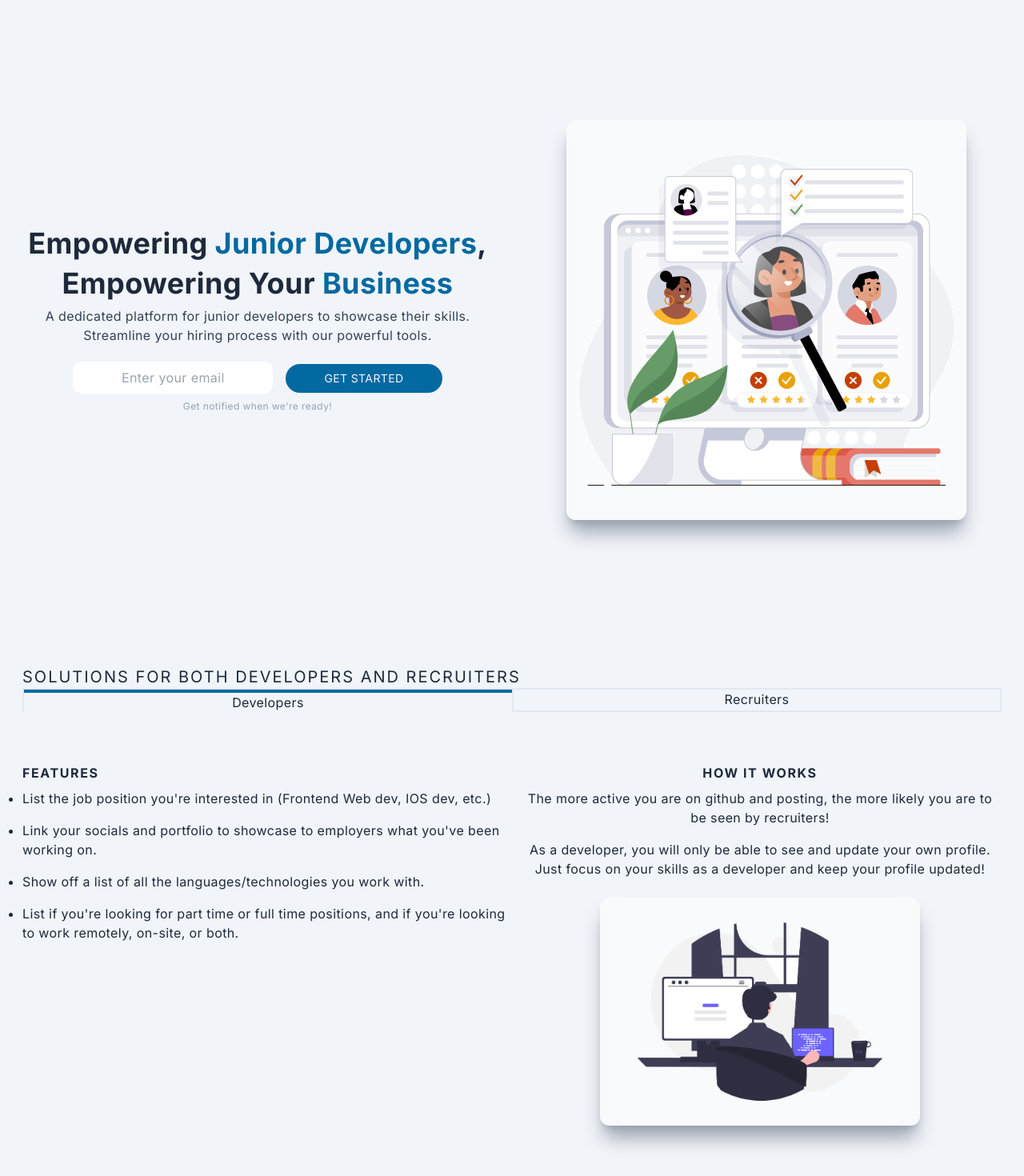
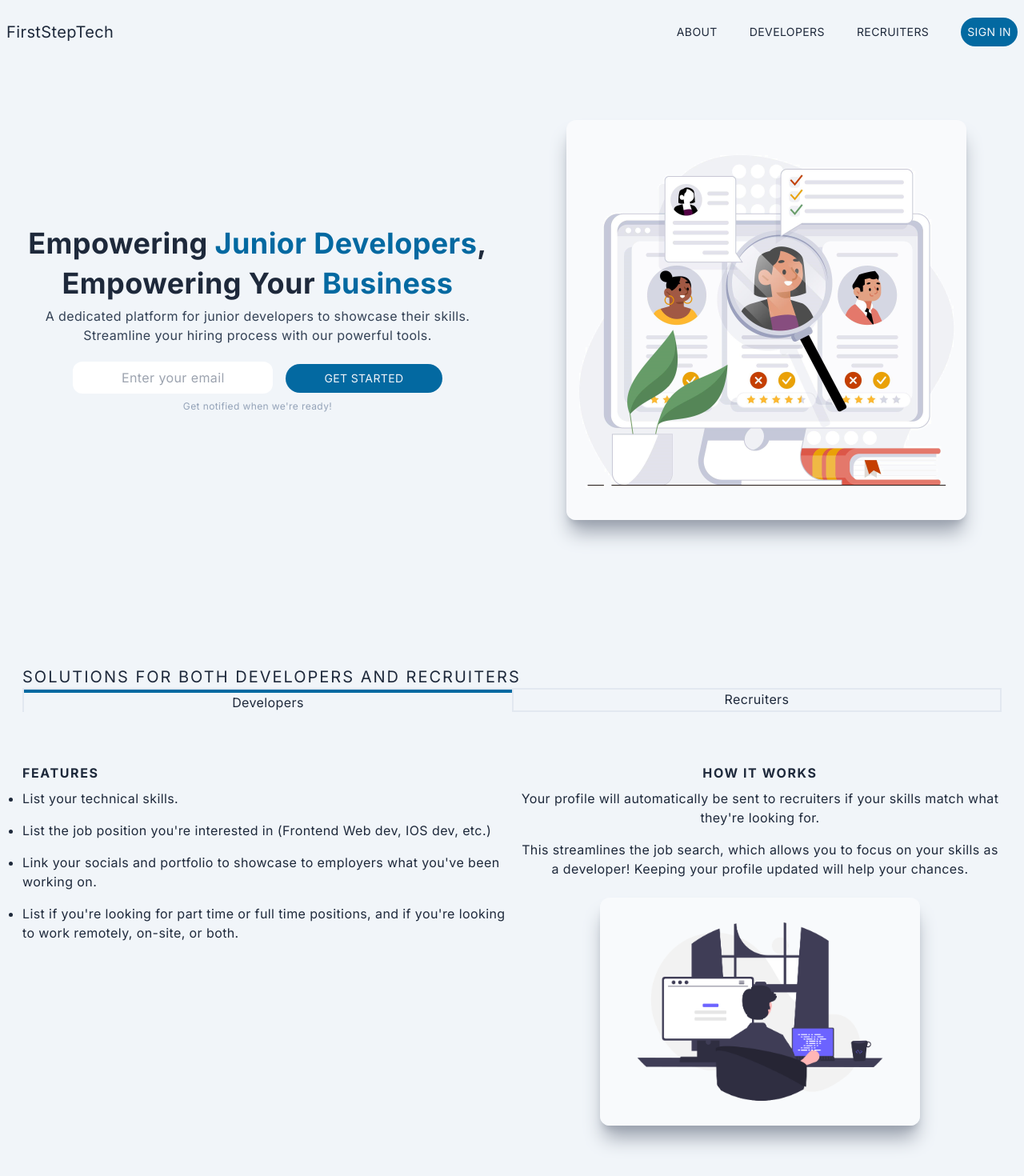
Before and after one commit to Hoshhh/FirstStepTech, a Next.js app: page / in a window 1280 px wide. Shown: the top 1470 px of the page at 80% size. Built offline with nearby package versions, Linux system fonts and the light colour scheme.

Commit message:
Added navbar

```diff
--- a/package.json
+++ b/package.json
@@ -20,6 +20,7 @@
     "postcss": "8.4.25",
     "react": "18.2.0",
     "react-dom": "18.2.0",
+    "react-icons": "^4.10.1",
     "tailwindcss": "3.3.2",
     "typescript": "5.1.6"
   },
--- a/src/app/(site)/(Landing Page)/(components)/Hero.tsx
+++ b/src/app/(site)/(Landing Page)/(components)/Hero.tsx
@@ -4,7 +4,7 @@ import React from "react";
 
 const Hero = () => {
   return (
-    <div id="about" className="w-full md:h-screen p-2 flex items-center md:py-8 py-24">
+    <section id="about" className="w-full md:h-screen p-2 flex items-center md:py-8 py-24">
       <div className="max-w-[1240px] m-auto md:grid grid-cols-2 gap-8">
         <div className="col-span-1 flex flex-col items-center justify-center py-4">
             <h2 className="py-1 text-center leading-snug">Empowering <span className="text-sky-700">Junior Developers</span>, Empowering Your <span className="text-sky-700">Business</span></h2>
@@ -24,17 +24,17 @@ const Hero = () => {
               </p>
             </div>
         </div>
-        <div className="flex items-center justify-center hover:scale-105 ease-in duration-300">
+        <div className="flex items-center justify-center">
           <Image
             className="rounded-xl shadow-xl shadow-gray-400"
             src="/assets/recruit3.jpg"
-            alt="developer profile"
+            alt="developer profile illustration"
             width={500}
             height={500}
           />
         </div>
       </div>
-    </div>
+    </section>
   );
 };
 
--- a/src/app/(site)/(Landing Page)/(components)/Info.tsx
+++ b/src/app/(site)/(Landing Page)/(components)/Info.tsx
@@ -9,21 +9,20 @@ const DevTab = () => {
             <div>
                 <h3 className="tracking-widest uppercase text-slate-800">Features</h3>
                 <ul className="list-disc">
+                    <li className="py-2">List your technical skills.</li>
                     <li className="py-2">List the job position you're interested in (Frontend Web dev, IOS dev, etc.)</li>
                     <li className="py-2">Link your socials and portfolio to showcase to employers what you've been working on.</li>
-                    <li className="py-2">Show off a list of all the languages/technologies you work with.</li>
                     <li className="py-2">List if you're looking for part time or full time positions, and if you're looking to work remotely, on-site, or both.</li>
                 </ul>
             </div>
             <div className="flex flex-col md:items-center md:justify-center md:text-center">
                 <h3 className="tracking-widest uppercase text-slate-800 md:mt-0 mt-8">How it Works</h3>
                 <p className="py-2">
-                    The more active you are on github and posting, the more likely you are to be seen by
-                    recruiters!
+                    Your profile will automatically be sent to recruiters if your skills match what they're looking for.
                 </p>
                 <p className="py-2">
-                    As a developer, you will only be able to see and update your own profile.
-                    Just focus on your skills as a developer and keep your profile updated!
+                    This streamlines the job search, which allows you to focus on your skills
+                    as a developer! Keeping your profile updated will help your chances.
                 </p>
                 <Image src="/assets/code2.png" width={400} height={400} alt="/" className="mt-4 rounded-xl shadow-xl shadow-gray-400"/>
             </div>
@@ -37,20 +36,20 @@ const RecruitTab = () => {
             <div>
                 <h3 className="tracking-widest uppercase text-slate-800">Features</h3>
                 <ul className="list-disc">
-                    <li className="py-2">Gain access to an entire database full of candidates</li>
+                    <li className="py-2">Quickly get applicant's with relevant skills you're looking for.</li>
+                    <li className="py-2">Tailor your job listing to meet your needs.</li>
                     <li className="py-2">Freely view any applicant's profile.</li>
-                    <li className="py-2">Filter through applicants based on a variety of options.</li>
-                    <li className="py-2">You will be showcased the most active developers in the community.</li>
                     <li className="py-2">If you find that an applicant has been recently hired, you can mark them as hired so you will see different candidates.</li>
                 </ul>
             </div>
             <div className="flex flex-col md:items-center md:justify-center md:text-center">
                 <h3 className="tracking-widest uppercase text-slate-800 md:mt-0 mt-8">How it Works</h3>
                 <p className="py-1">
-                    You will gain access to all developers signed up and looking for junior level positions! This allows both you and the candidate to understand the level of expertise required to do the job.
+                    You will provide all relevant information for the job listing such as skills (top 3), location, etc.
                 </p>
                 <p className="py-1">
-                    If you enjoy making an active effort in your career as a recruiter, this app is for you!
+                    Based on the information in your job listing, you will automatically be sent information on
+                    qualified candidates so you can begin your search.
                 </p>
                 <Image src="/assets/code2.png" width={400} height={400} alt="/" className="mt-4 rounded-xl shadow-xl shadow-gray-400"/>
             </div>
@@ -62,7 +61,7 @@ const Info = () => {
     const [dev, setDev] = useState(true);
 
   return (
-    <div id="projects" className="w-full">
+    <section id="projects" className="w-full">
       <div className="max-w-[1240px] mx-auto px-2 py-4 md:py-8 mb-12">
         <p className="text-xl tracking-widest uppercase text-slate-800">
           Solutions for both Developers and Recruiters
@@ -81,7 +80,7 @@ const Info = () => {
             }
         </div>
       </div>
-    </div>
+    </section>
   );
 };
 
--- /dev/null
+++ b/src/app/(site)/(Landing Page)/(components)/Navbar.tsx
@@ -0,0 +1,115 @@
+"use client";
+import Link from "next/link";
+import React, { useState, useEffect } from "react";
+import { AiOutlineClose, AiOutlineMenu } from "react-icons/ai";
+
+
+const Navbar = () => {
+  const [nav, setNav] = useState(false);
+  const [shadow, setShow] = useState(false);
+
+  useEffect(() => {
+    const handleShadow = () => {
+      if (window.scrollY >= 90) {
+        setShow(true);
+      } else {
+        setShow(false);
+      }
+    };
+    window.addEventListener("scroll", handleShadow);
+  }, []);
+
+  const handleNav = () => {
+    setNav(!nav);
+  };
+
+
+  return (
+    <nav
+      style={{ backgroundColor: "#f1f5f9" }}
+      className={
+        shadow
+          ? "fixed w-full h-20 shadow-xl z-[100]"
+          : "fixed w-full h-20 z-[100]"
+      }
+    >
+      <div className="flex justify-between items-center w-full h-full px-2 2xl:px-32">
+        <span className="text-xl">FirstStepTech</span>
+        <div className="flex items-center">
+          <ul style={{ color: "#1e293b" }} className="hidden md:flex">
+            <Link href="/#about">
+              <li className="ml-10 text-sm uppercase hover:border-b-2 border-sky-700 hover:text-sky-700">About</li>
+            </Link>
+            <Link href="/#developer">
+              <li className="ml-10 text-sm uppercase hover:border-b-2 border-sky-700 hover:text-sky-700">
+                Developers
+              </li>
+            </Link>
+            <Link href="/#developer">
+              <li className="ml-10 text-sm uppercase hover:border-b-2 border-sky-700 hover:text-sky-700">
+                Recruiters
+              </li>
+            </Link>
+          </ul>
+            <button className="hidden md:flex ml-10  p-2 text-sm uppercase rounded-full text-slate-100 bg-sky-700">Sign In</button>
+          <div onClick={handleNav} className="md:hidden">
+            <AiOutlineMenu size={25} />
+          </div>
+        </div>
+      </div>
+
+      <div
+        className={
+          nav ? "md:hidden fixed left-0 top-0 w-full h-screen bg-black/70" : ""
+        }
+      >
+        <div
+          className={
+            nav
+              ? "fixed left-0 top-0 w-[75%] sm:w-[60%] md:w-[45%] h-screen bg-slate-100 p-10 ease-in duration-500"
+              : "fixed left-[-100%] top-0 p-10 ease-in duration-500"
+          }
+        >
+          <div>
+            <div className="flex w-full items-center justify-between">
+              <Link href="/" className="mr-2">
+                FirstStepTech
+              </Link>
+
+              <div
+                onClick={handleNav}
+                className="rounded-full shadow-lg shadow-gray-400 p-3 cursor-pointer"
+              >
+                <AiOutlineClose />
+              </div>
+            </div>
+            <div className="border-b border-gray-300 my-4">
+            </div>
+          </div>
+          <div className="py-y flex flex-col">
+            <ul className="uppercase">
+              <Link href="/#about">
+                <li onClick={() => setNav(false)} className="py-4 text-sm">
+                  About
+                </li>
+              </Link>
+              <Link href="/#projects">
+                <li onClick={() => setNav(false)} className="py-4 text-sm">
+                  Developers
+                </li>
+              </Link>
+              <Link href="/">
+                <li onClick={() => setNav(false)} className="py-4 text-sm">
+                  Recruiters
+                </li>
+              </Link>
+            </ul>
+            <button className="mt-12 p-2 text-sm uppercase rounded-full text-slate-100 bg-sky-700">Sign In</button>
+            </div>
+        </div>
+      </div>
+    </nav>
+  );
+};
+
+export default Navbar;
--- a/src/app/(site)/(Landing Page)/page.tsx
+++ b/src/app/(site)/(Landing Page)/page.tsx
@@ -1,9 +1,11 @@
 import Hero from './(components)/Hero'
 import Info from './(components)/Info'
+import Navbar from './(components)/Navbar'
 
 export default function Home() {
   return (
     <div>
+      <Navbar />
       <Hero />
       <Info />
     </div>
```
Also changed, not shown: 1 other file (tests, documents, lock files or other folders).
